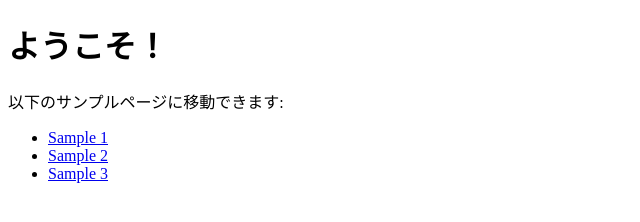
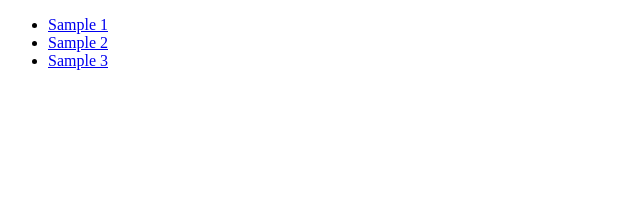
Before and after one commit to endadesu/endadesu.github.io, a plain HTML site: page index.html in a window 1280 px wide. Shown: the whole page, without its empty margins (0-640 px from the left). Drawn offline with Linux system fonts and the light colour scheme.

Commit message:
Update index.html

```diff
--- a/index.html
+++ b/index.html
@@ -5,8 +5,6 @@
     <title>My GitHub Pages</title>
   </head>
   <body>
-    <h1>ようこそ！</h1>
-    <p>以下のサンプルページに移動できます:</p>
     <ul>
       <li><a href="sample_1.html">Sample 1</a></li>
       <li><a href="sample_2.html">Sample 2</a></li>
```
